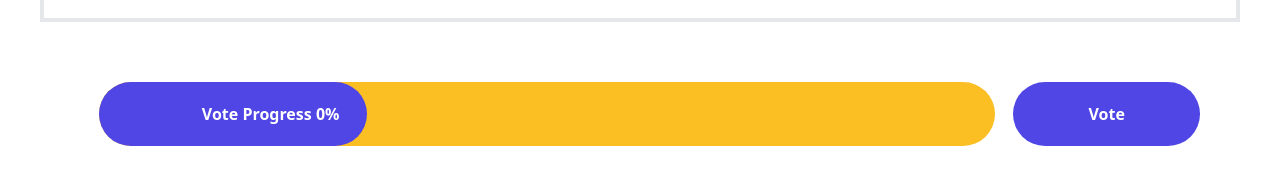
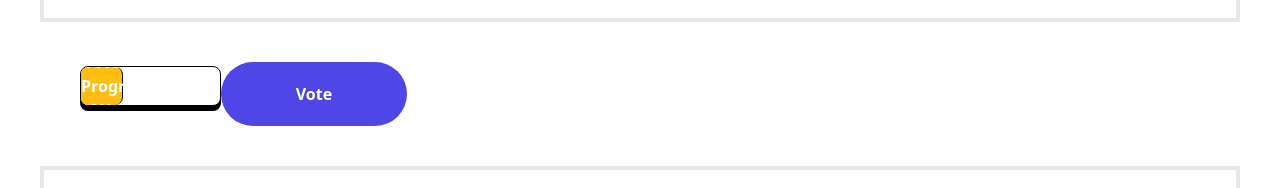
Before and after one commit to jrnesc/chariteazy, a React (Create React App) app in the folder frontend/: page /project in a window 1280 px wide. Shown: the part 394-582 px from the top of the page. Built offline with nearby package versions, Linux system fonts and the light colour scheme; grey boxes are pictures that could not be loaded.

Commit message:
update VoteProgressBar styling

```diff
--- a/frontend/src/components/VoteProgressBar.jsx
+++ b/frontend/src/components/VoteProgressBar.jsx
@@ -1,16 +1,19 @@
-import React from 'react'
+import React from "react";
 
 const VoteProgressBar = (props) => {
   const { completed } = props;
 
   const insideBarStyle = {
     width: `${completed < 30 ? 30 : completed}%`,
-    }
+  };
 
   return (
-        <div className="flex items-center bg-yellow-400 rounded-full m-5 mx-auto w-4/5">
     <div
-                className="h-full bg-indigo-600 rounded-full text-right py-5 px-7 "
+      className="flex overflow-hidden h-10 mb-4 border border-black bg-white rounded-lg"
+      style={{ boxShadow: "0 5px 0px 0px black" }}
+    >
+      <div
+        className="flex flex-col h-full justify-center rounded-r-lg border-r border-black bg-yello text-center "
         style={insideBarStyle}
       >
         <span className="text-white font-bold">
@@ -18,7 +21,7 @@ const VoteProgressBar = (props) => {
         </span>
       </div>
     </div>
-    )
-}
+  );
+};
 
-export default VoteProgressBar
+export default VoteProgressBar;
```
Lines whose indentation alone changed are shown as unchanged.
